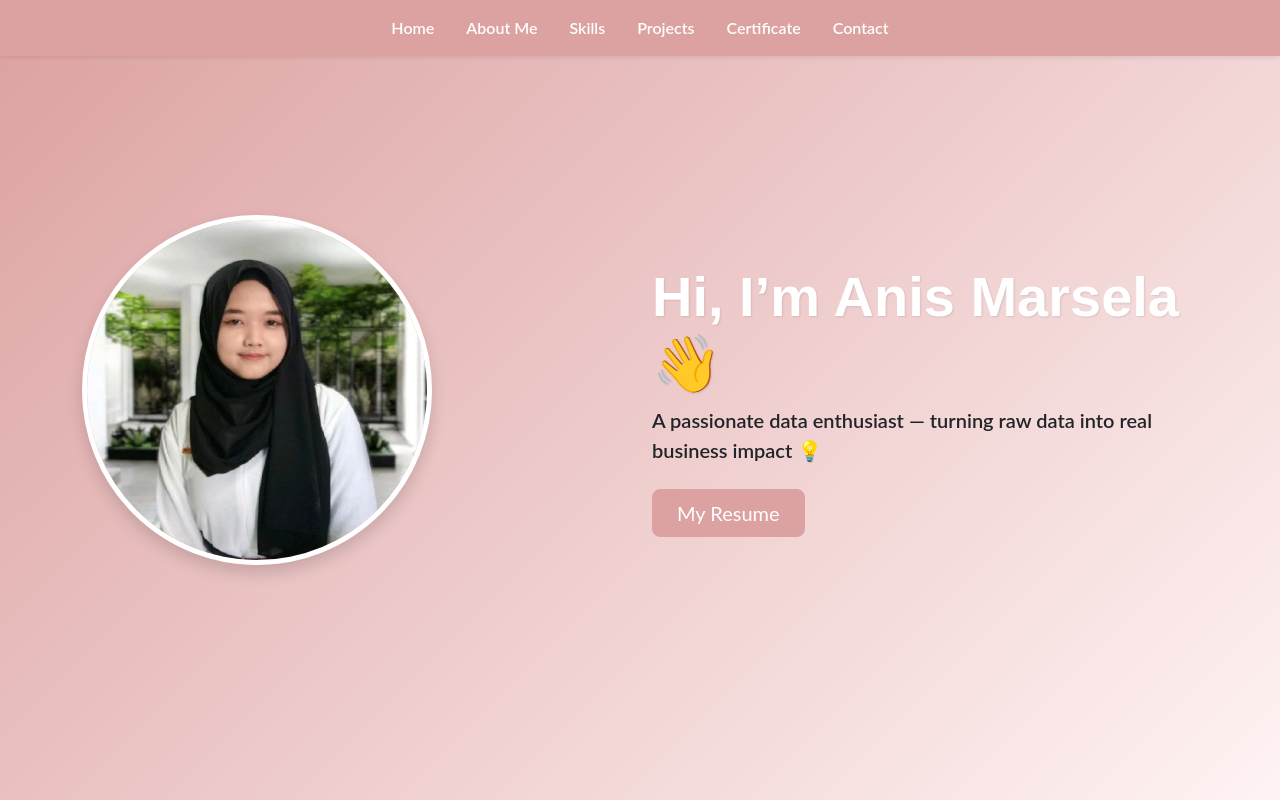
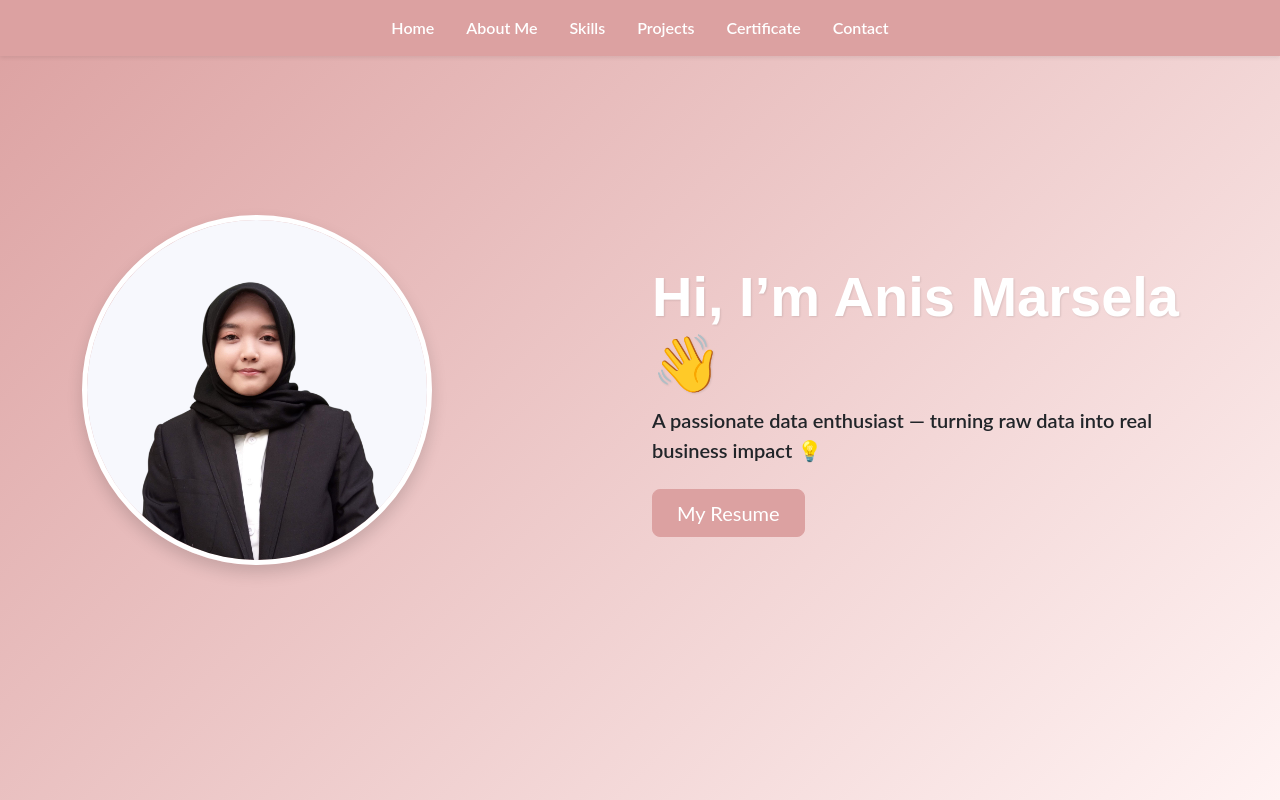
Before and after one commit to AnisMarsela32/my-website, a plain HTML site: page index.html in a window 1280 px wide. Shown: the top 800 px of the page. Drawn offline with nearby package versions, Linux system fonts and the light colour scheme.

Commit message:
Update index.html

```diff
--- a/index.html
+++ b/index.html
@@ -309,7 +309,7 @@ section[id] {
 
         <!-- Foto di sebelah kiri -->
         <div class="col-md-6 text-center text-md-start mb-4 mb-md-0">
-          <img src="poto.jpg" alt="My Photo" class="rounded-circle shadow"
+          <img src="me3.jpg" alt="My Photo" class="rounded-circle shadow"
             style="border: 5px solid #fff;">
         </div>
 
```
